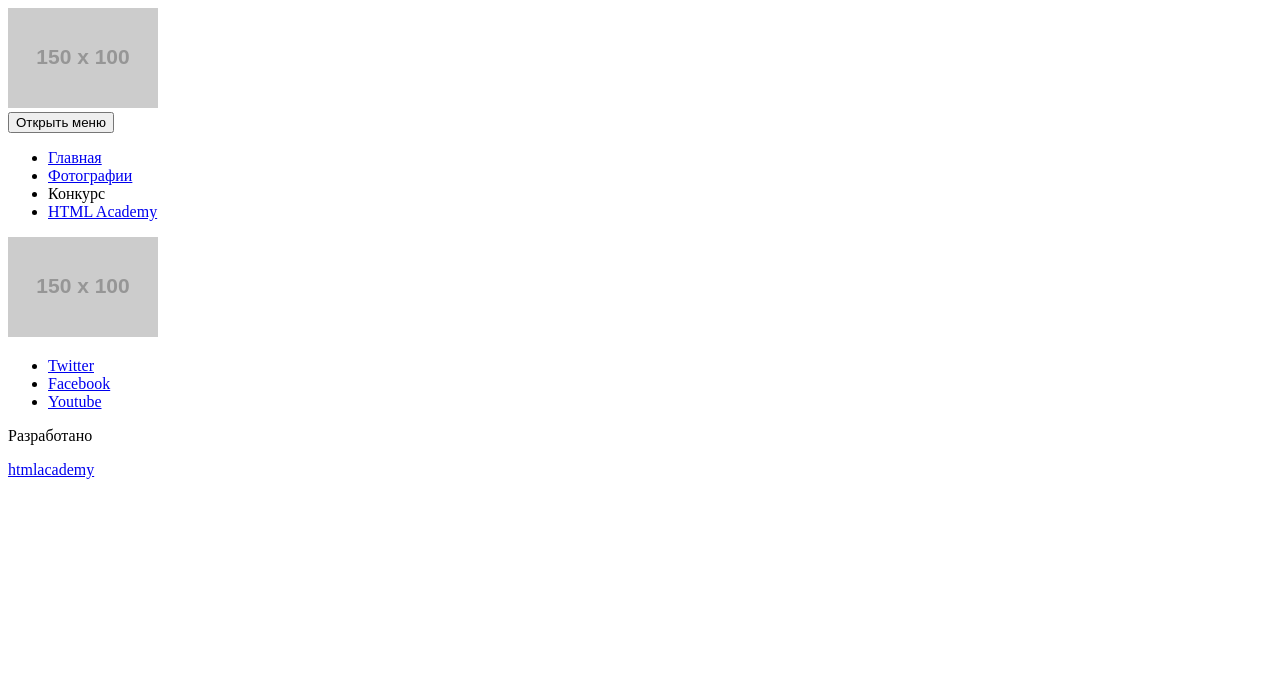
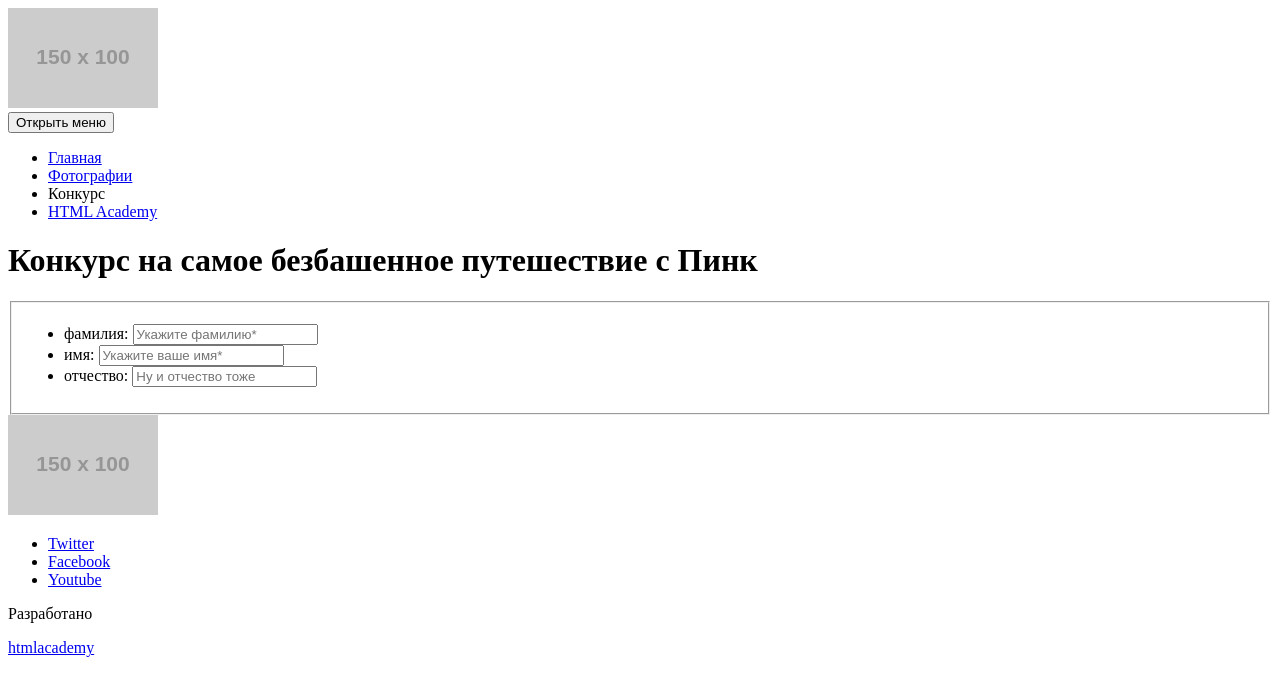
Before and after one commit to 3Dvoron/868593-pink-17, a website: page source/form.html in a window 1280 px wide. Drawn offline with Linux system fonts and the light colour scheme; placeholder pictures from the web are drawn by us.

Commit message:
добавил часть фильтров в form

```diff
--- a/source/form.html
+++ b/source/form.html
@@ -30,6 +30,27 @@
       </nav>
     </header>
     <main class="page-main">
+      <h1 class="page-title">Конкурс на самое безбашенное путешествие с Пинк</h1>
+      <section class="filters">
+        <form class="filters__form" method="GET" action="https://echo.htmlacademy.ru">
+          <fieldset class="filters__group">
+            <ul class="filters__list">
+              <li class="filters__item">
+                  <label class="filters__title" for="suname">фамилия:</label>
+                  <input class="filters__input--surname" id="surname" placeholder="Укажите фамилию*">
+              </li>
+              <li class="filters__item">
+                  <label class="filters__title" for="name">имя:</label>
+                  <input class="filters__input--name" id="name" placeholder="Укажите ваше имя*">
+              </li>
+              <li class="filters__item">
+                  <label class="filters__title" for="patronymic">отчество:</label>
+                  <input class="filters__input--patronymic" id="patronymic" placeholder="Ну и отчество тоже">
+              </li>
+            </ul>
+          </fieldset>
+        </form>
+      </section>
     </main>
     <footer class="page-footer">
       <a class="page-footer__logo">
```
Also changed, not shown: 1 other file.
